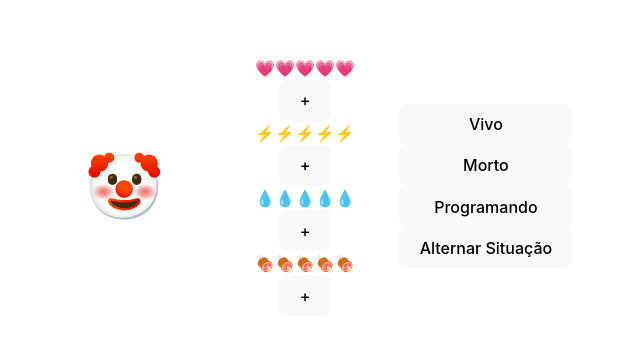
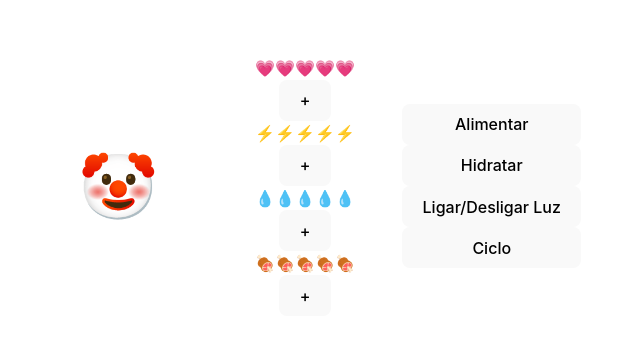
Before and after one commit to ufjf-dcc207/ufjf-dcc207-2024-3-a-atv06-DarlanHenrique, a React (Vite) app: page / in a window 1280 px wide. Shown: the part 214-554 px from the top of the page, without its empty margins (335-975 px from the left). Built offline with nearby package versions, Linux system fonts and the light colour scheme.

Commit message:
clean emoji actions

```diff
--- a/src/Emoji.tsx
+++ b/src/Emoji.tsx
@@ -41,6 +41,22 @@ export default function Emoji() {
     }
   }
 
+  function onAlimentar() {
+
+  }
+
+  function OnHidratar() {
+
+  }
+
+  function onLigaDesligaLuz() {
+
+  }
+
+  function onCiclo() {
+
+  }
+
   return (
     <div className="emoji">
       <div className="face">{EMOJIS.get(situation) || "🤡"}</div>
@@ -51,10 +67,10 @@ export default function Emoji() {
         <Attribute icon="🍖" />
       </div>
       <div className="actions">
-        <button onClick={toHappy}>Vivo</button>
-        <button onClick={toDead}>Morto</button>
-        <button onClick={toWork}>Programando</button>
-        <button onClick={switchStatus}>Alternar Situação</button>
+        <button onClick={onAlimentar}>Alimentar</button>
+        <button onClick={OnHidratar}>Hidratar</button>
+        <button onClick={onLigaDesligaLuz}>Ligar/Desligar Luz</button>
+        <button onClick={onCiclo}>Ciclo</button>
       </div>
     </div>
   );
```
